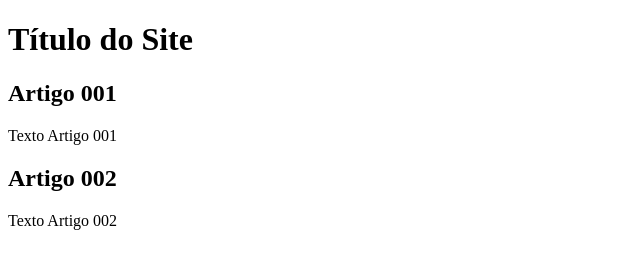
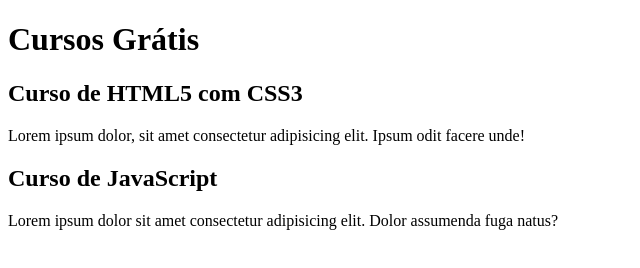
Before and after one commit to joaodevpaiva/projeto-site, a plain HTML site: page index.html in a window 1280 px wide. Shown: the whole page, without its empty margins (0-640 px from the left). Drawn offline with Linux system fonts and the light colour scheme.

Commit message:
comecei a escrever o conteúdo

```diff
--- a/index.html
+++ b/index.html
@@ -8,15 +8,15 @@
 <body>
     <main>
         <header>
-            <h1>Título do Site</h1>
+            <h1>Cursos Grátis</h1>
         </header>
         <article>
-            <h2>Artigo 001</h2>
-            <p>Texto Artigo 001</p>
+            <h2>Curso de HTML5 com CSS3</h2>
+            <p>Lorem ipsum dolor, sit amet consectetur adipisicing elit. Ipsum odit facere unde!</p>
         </article>
         <article>
-            <h2>Artigo 002</h2>
-            <p>Texto Artigo 002</p>
+            <h2>Curso de JavaScript</h2>
+            <p>Lorem ipsum dolor sit amet consectetur adipisicing elit. Dolor assumenda fuga natus?</p>
         </article>
     </main>
 </body>
```
